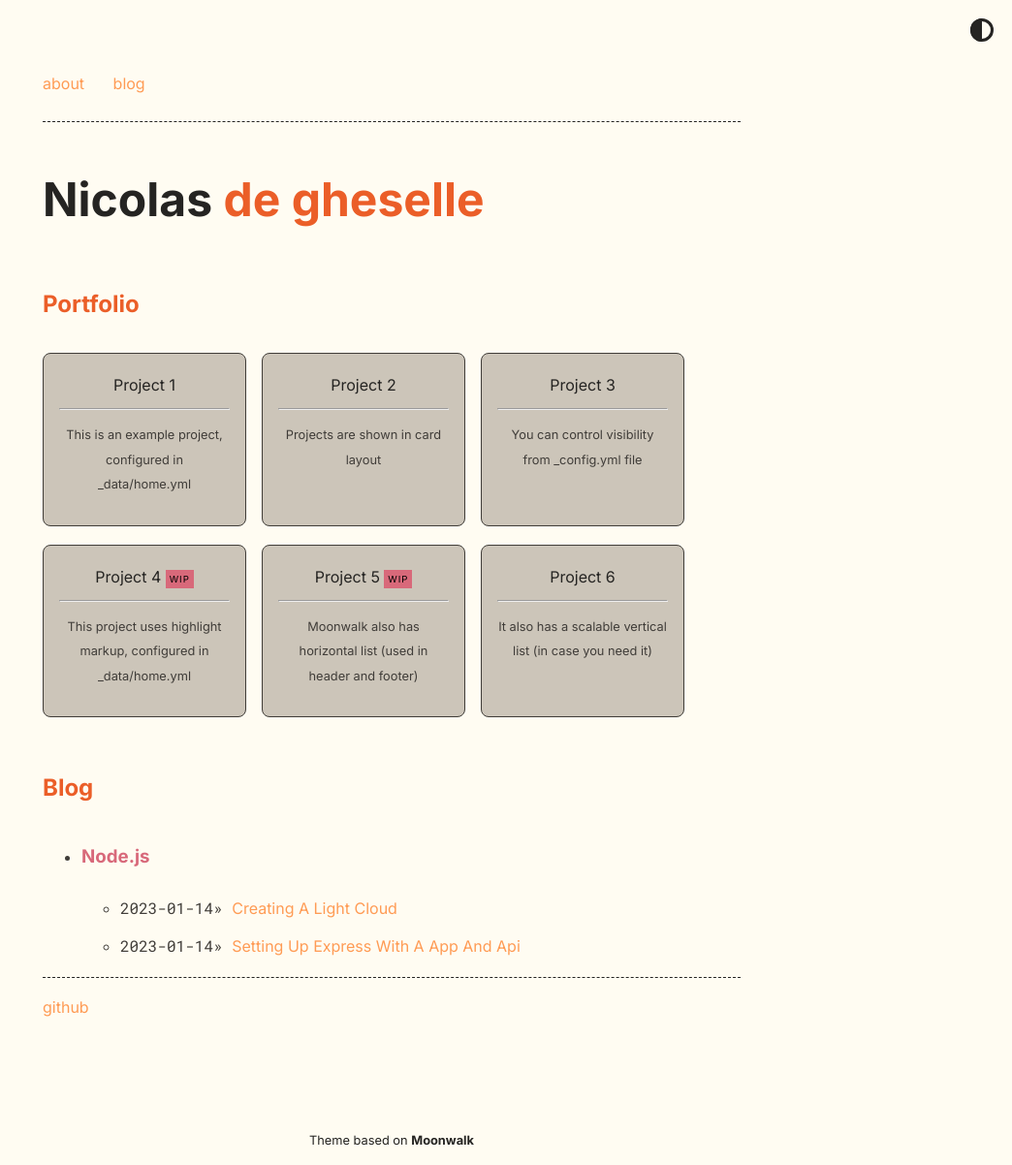
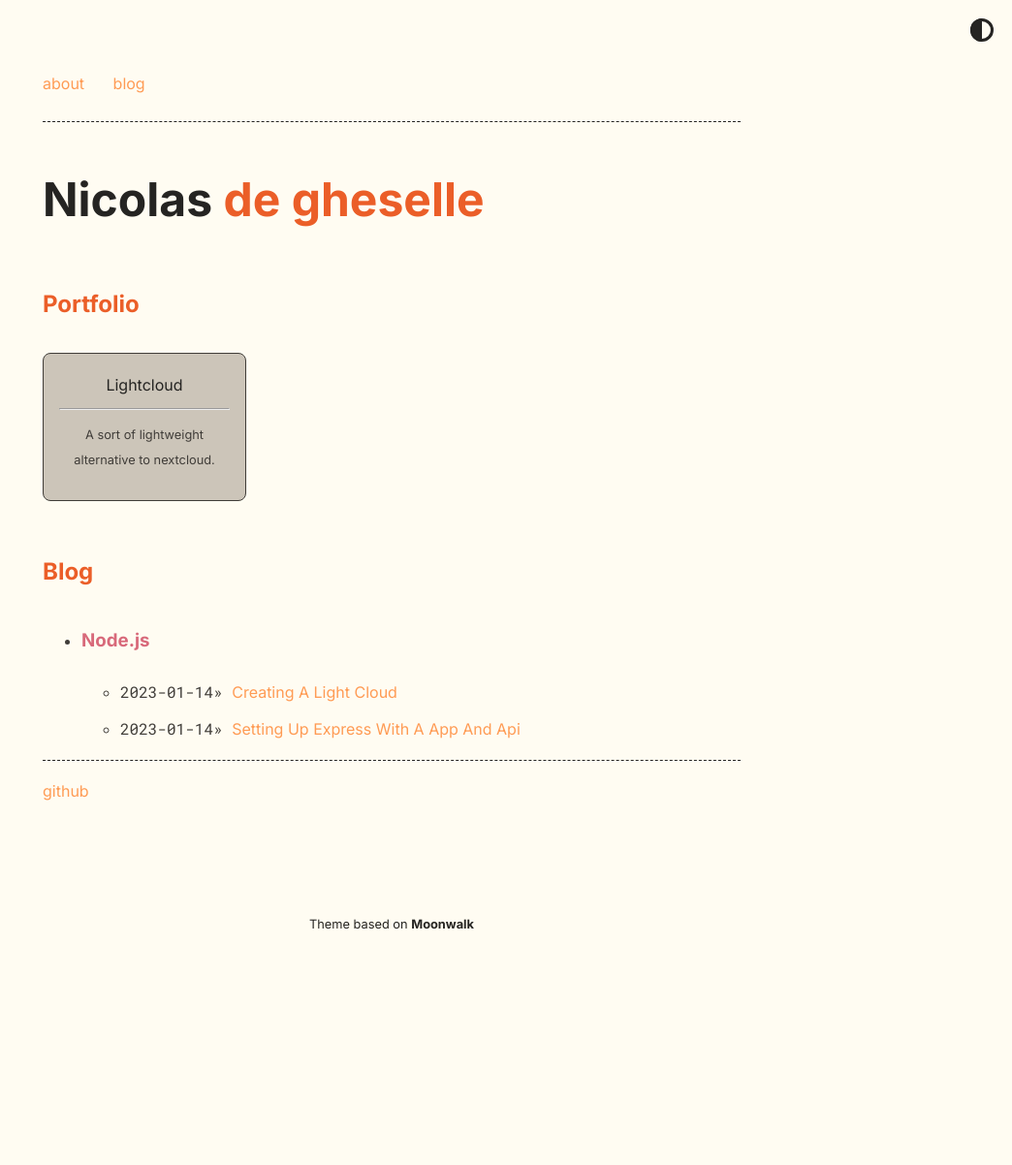
Before and after one commit to ndegheselle/blog.degheselle.fr, a Jekyll site: the page built from index.md, in a window 1280 px wide. Shown: the whole page at 97% size, without its empty margins (236-1280 px from the left). Built offline with Jekyll 4.4.1, drawn with Linux system fonts in a browser that asks for light colours; after the commit the page ends 979 px from its top, so only the background shows below that.

Commit message:
Removed template projects

```diff
--- a/_data/home.yml
+++ b/_data/home.yml
@@ -6,49 +6,11 @@ navbar_entries:
     url: blog
 
 project_entries:
-  - title: Project 1
-    url: overview-post
-    desc: This is an example project, configured in _data/home.yml
+  - title: Lightcloud
+    url: https://github.com/ndegheselle/lightcloud
+    desc: A sort of lightweight alternative to nextcloud.
 
-  - title: Project 2
-    url: overview-post
-    desc: Projects are shown in card layout
-
-  - title: Project 3
-    url: overview-post
-    desc: You can control visibility from _config.yml file
-
-  - title: Project 4
-    url: overview-post
-    desc: This project uses highlight markup, configured in _data/home.yml
-    highlight: WIP
-
-  - title: Project 5
-    url: overview-post
-    desc: Moonwalk also has horizontal list (used in header and footer)
-    highlight: WIP
-
-  - title: Project 6
-    url: overview-post
-    desc: It also has a scalable vertical list (in case you need it)
-
-old_project_entries:
-  - title: Soopr
-    url: https://www.soopr.co
-    desc: Delight your readers - add beautiful share and like buttons easily to your websites
-    highlight: NEW
-
-  - title: Cookie
-    url: https://github.com/abhinavs/cookie
-    desc: An open source landing website with supporting pages and integrated blog
-
-  - title: Moonwalk
-    url: https://github.com/abhinavs/moonwalk
-    desc: A fast and minimalist Jekyll blog theme with clean dark mode
-
-  - title: Humangous
-    url: https://www.humangous.co
-    desc: The better people know you, the better they collaborate
+# old_project_entries:
 
 footer_entries:
   - title: github
```
